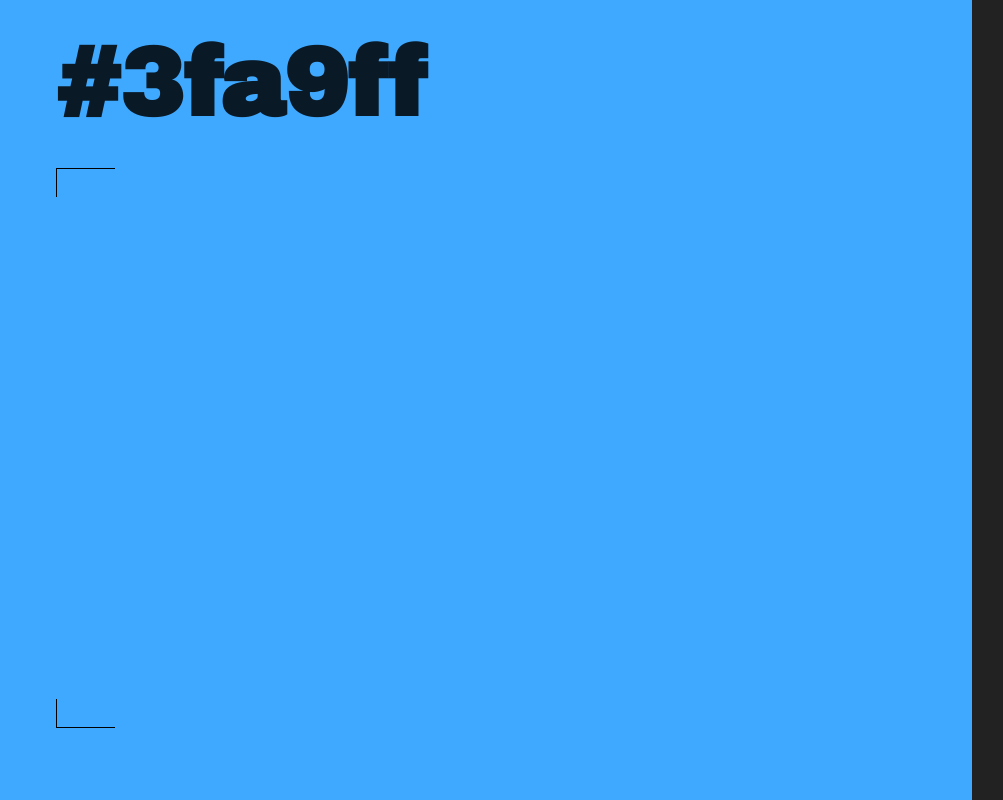
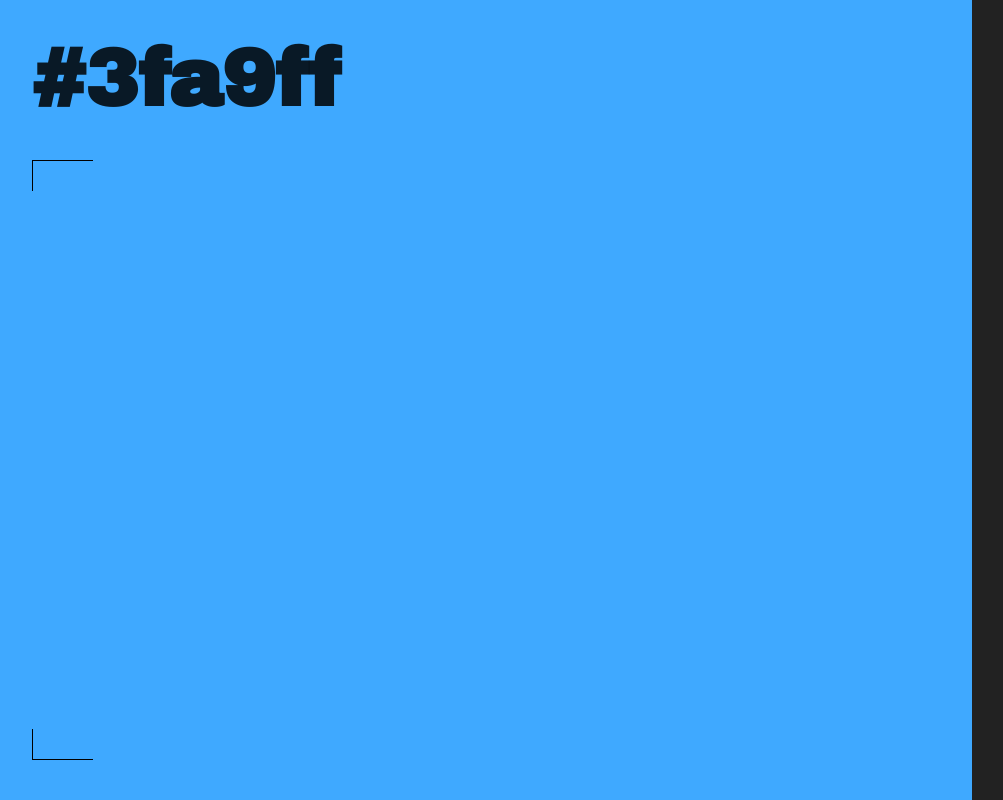
Before and after one commit to piofinn/color-picker, a Vue app: page / in a window 1280 px wide. Shown: the whole page, without its empty margins (8-1011 px from the left). Built offline with nearby package versions, Linux system fonts and the light colour scheme.

Commit message:
Tweaked styling for better scaling

```diff
--- a/src/style.css
+++ b/src/style.css
@@ -12,7 +12,7 @@ html {
 
 body {
   height: 100%;
-  /* background-color: gold; */
+  overflow: hidden;
 }
 
 #main-container {
@@ -22,17 +22,18 @@ body {
 
 h1 {
   margin: 0;
-  padding: 2rem 5%;
+  padding: 5vh;
   font-family: "Archivo Black", "Gill Sans", "Gill Sans MT", Calibri,
     "Trebuchet MS", sans-serif;
-  font-size: 6rem;
+  font-size: 10vh;
+  line-height: 10vh;
 }
 
 #scrollTarget {
   position: relative;
   width: auto;
-  height: 70%;
-  margin: 0 5% 5% 5%;
+  height: 75vh;
+  margin: 0 5vh 5vh 5vh;
   cursor: crosshair;
 }
 
```
